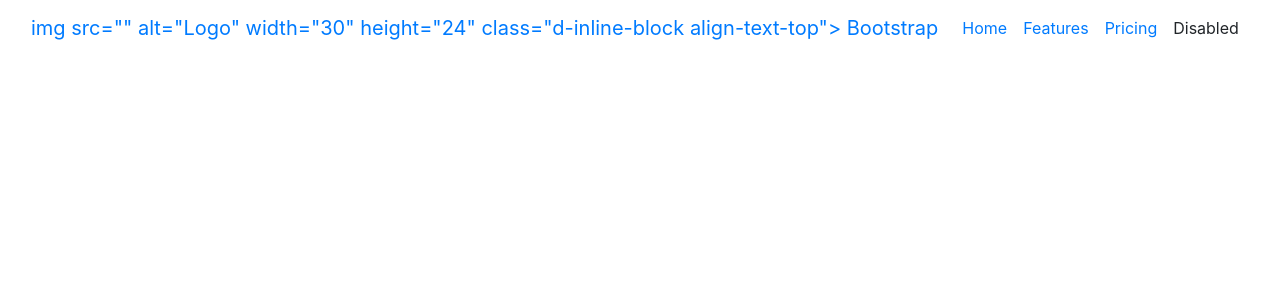
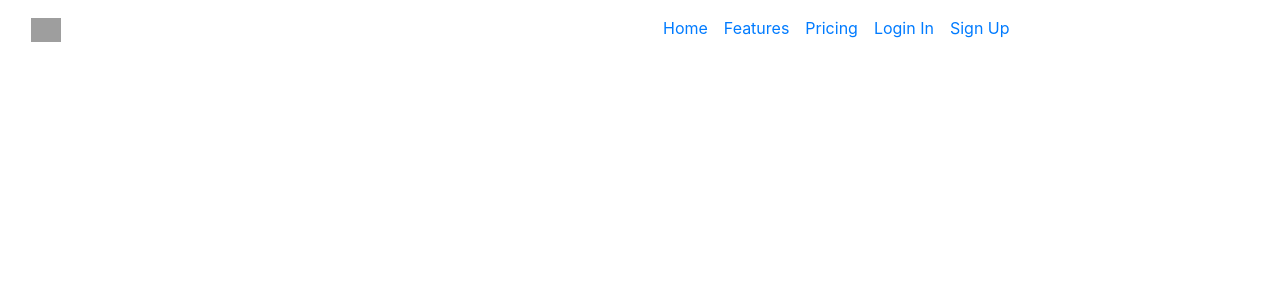
Before and after one commit to Jabir254/mgt_syst, a Django app: page / in a window 1280 px wide. Shown: the top 300 px of the page. Run offline with Django 4.2, Linux system fonts and the light colour scheme; some libraries are stand-ins or nearby versions; grey boxes are pictures that could not be loaded.

Commit message:
added a bootstrap

```diff
--- /dev/null
+++ b/school/app/static/app/base.css
@@ -0,0 +1,9 @@
+.navigator{
+	display: flex;
+	align-items: center;
+	justify-content: space-between;
+}
+
+li{
+	display: inline;
+}
--- a/school/app/templates/core/base.html
+++ b/school/app/templates/core/base.html
@@ -9,23 +9,39 @@
     <title>EduSync</title>
 </head>
 <body>
+    <header>
         <nav class="navbar navbar-expand-lg bg-body-tertiary">
+        <div class="container">
+          <a class="navbar-brand" href="#">
+            <img src="/docs/5.3/assets/brand/bootstrap-logo.svg" alt="Bootstrap" width="30" height="24">
+          </a>
+        </div>
         <div class="container-fluid">
-          <a class="navbar-brand" href="#">img src="" alt="Logo" width="30" height="24" class="d-inline-block align-text-top">
-            Bootstrap</a>
-          <button class="navbar-toggler" type="button" data-bs-toggle="collapse" data-bs-target="#navbarNavAltMarkup" aria-controls="navbarNavAltMarkup" aria-expanded="false" aria-label="Toggle navigation">
+            <button class="navbar-toggler" type="button" data-bs-toggle="collapse" data-bs-target="#navbarNav" aria-controls="navbarNav" aria-expanded="false" aria-label="Toggle navigation">
               <span class="navbar-toggler-icon"></span>
             </button>
-          <div class="collapse navbar-collapse" id="navbarNavAltMarkup">
-            <div class="navbar-nav">
+            <div class="collapse navbar-collapse" id="navbarNav">
+              <ul class="navbar-nav">
+                <li class="nav-item">
                   <a class="nav-link active" aria-current="page" href="#">Home</a>
+                </li>
+                <li class="nav-item">
                   <a class="nav-link" href="#">Features</a>
+                </li>
+                <li class="nav-item">
                   <a class="nav-link" href="#">Pricing</a>
-              <a class="nav-link disabled">Disabled</a>
-            </div>
+                </li>
+                <li class="nav-item">
+                  <a class="nav-link " href="#">Login In</a>
+                </li>
+                <li class="nav-item">
+                    <a class="nav-link " href="#">Sign Up</a>
+                  </li>
+              </ul>
             </div>
           </div>
       </nav>
+    </header>
 
 </body>
-</html>
+<html
```
Lines whose indentation alone changed are shown as unchanged.
